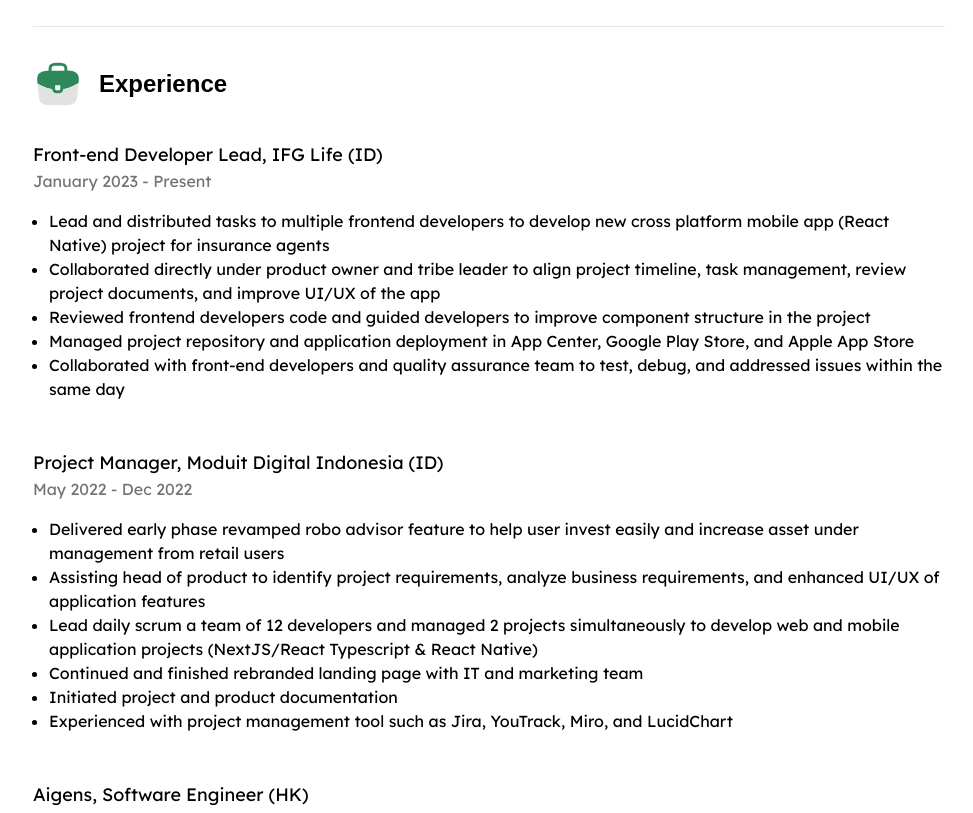
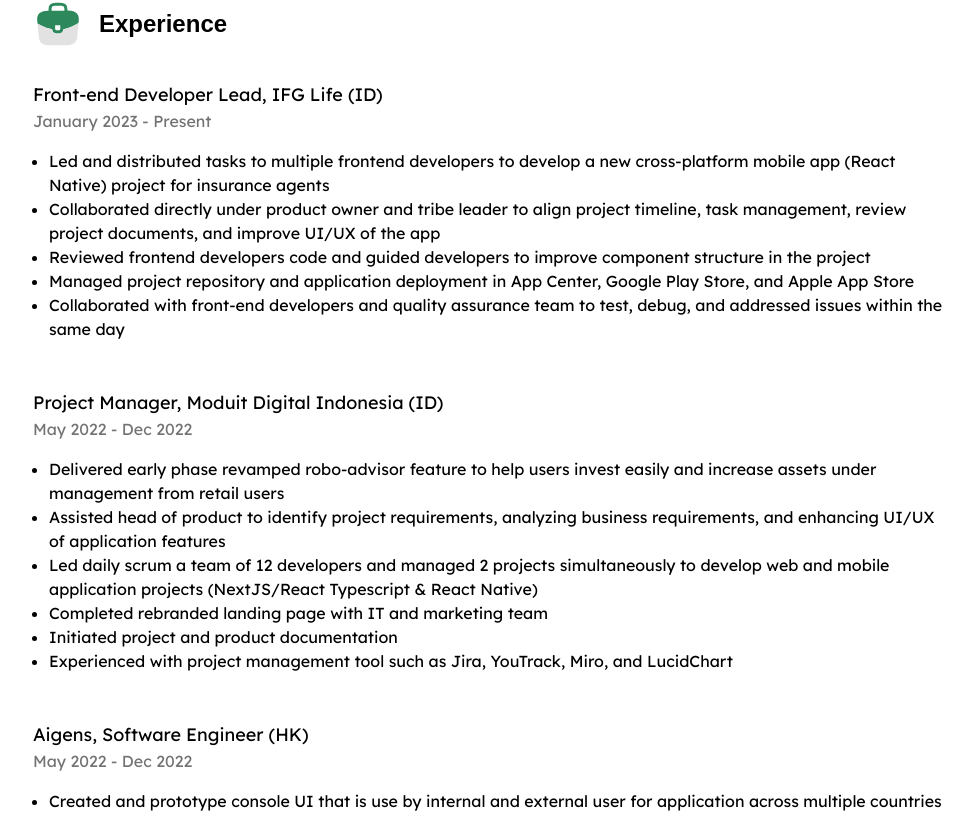
Before and after one commit to vincenth19/vincenth19, a Next.js app: page / in a window 1280 px wide. Shown: the part 445-1258 px from the top of the page, without its empty margins (151-1124 px from the left). Built offline with nearby package versions, Linux system fonts and the light colour scheme; a web font is replaced by a local one.

Commit message:
chore: update experience and disable test for project page (WIP)

```diff
--- a/src/app/page.tsx
+++ b/src/app/page.tsx
@@ -1,4 +1,4 @@
-import { FC } from 'react';
+import { FC, ReactNode } from 'react';
 
 import { Inria_Serif } from '@next/font/google';
 import Image from 'next/image';
@@ -8,85 +8,13 @@ import BtnLink, { btnLinkProps } from '@/components/BtnLink';
 
 const inriaSerifBold = Inria_Serif({ subsets: ['latin'], weight: '700' });
 
-const MY_EXPERIENCES: TExperience[] = [
-	{
-		jobTitle: 'Front-end Developer Lead',
-		companyName: 'IFG Life',
-		companyCountryISOCode: 'ID',
-		dateStart: {
-			month: 'January',
-			year: 2023,
-		},
-		dateEnd: 'Present',
-		jobDescription: [
-			'Lead and distributed tasks to multiple frontend developers to develop new cross platform mobile app (React Native) project for insurance agents',
-			'Collaborated directly under product owner and tribe leader to align project timeline, task management, review project documents, and improve UI/UX of the app',
-			'Reviewed frontend developers code and guided developers to improve component structure in the project',
-			'Managed project repository and application deployment in App Center, Google Play Store, and Apple App Store',
-			'Collaborated with front-end developers and quality assurance team to test, debug, and addressed issues within the same day',
-		],
-	},
-	{
-		jobTitle: 'Project Manager',
-		companyName: 'Moduit Digital Indonesia',
-		companyCountryISOCode: 'ID',
-		dateStart: {
-			month: 'May',
-			year: 2022,
-		},
-		dateEnd: {
-			month: 'Dec',
-			year: 2022,
-		},
-		jobDescription: [
-			'Delivered early phase revamped robo advisor feature to help user invest easily and increase asset under management from retail users',
-			'Assisting head of product to identify project requirements, analyze business requirements, and enhanced UI/UX of application features',
-			'Lead daily scrum a team of 12 developers and managed 2 projects simultaneously to develop web and mobile application projects (NextJS/React Typescript & React Native)',
-			'Continued and finished rebranded landing page with IT and marketing team',
-			'Initiated project and product documentation',
-			'Experienced with project management tool such as Jira, YouTrack, Miro, and LucidChart',
-		],
-	},
-	{
-		jobTitle: 'Aigens',
-		companyName: 'Software Engineer',
-		companyCountryISOCode: 'HK',
-		dateStart: {
-			month: 'May',
-			year: 2022,
-		},
-		dateEnd: {
-			month: 'Dec',
-			year: 2022,
-		},
-		jobDescription: [
-			'Created and prototype console UI that is use by internal and external user for application across multiple countries in Asia',
-			'Conduct business requirement gathering while working under project managers and reporting to product manager in Hong Kong ',
-			'Styled multiple components for web, web responsive, and mobile app (Angular, CSS, SCSS)',
-			'Designed and created prototypes for internal application (Figma)',
-			'Experienced with project management tool such as Jira, YouTrack, Miro, and LucidChart',
-		],
-	},
-	{
-		jobTitle: 'Dell Technologies',
-		companyName: 'Software Engineer',
-		companyCountryISOCode: 'MY',
-		dateStart: {
-			month: 'Jan',
-			year: 2020,
-		},
-		dateEnd: {
-			month: 'Oct',
-			year: 2021,
-		},
-		jobDescription: [
-			'Designed, prototyped, developed, and integrated UI for internal automation application that helps reducing manual labour by more than 50% with intuitive and easy-to-use user interface. (ReactJS, Figma)',
-			'Worked with clients, directors, and business analysts to determine software requirements and system impacts',
-			'Onboarded, trained, and managed front-end development developers within the same team',
-			'Planned and developed on ongoing feature development and product maintenance',
-		],
-	},
-];
+type TProjects = {
+	title: string;
+	technologies: string[];
+	description: string;
+	icon: ReactNode;
+	link: string;
+};
 
 const EXTERNAL_LINKS: btnLinkProps[] = [
 	{
@@ -126,6 +54,8 @@ const EXTERNAL_LINKS: btnLinkProps[] = [
 		),
 	},
 ];
+
+const PROJECTS: TProjects[] = [];
 
 export default function Home() {
 	return (
@@ -169,6 +99,8 @@ const Header: FC = () => {
 					);
 				})}
 			</span>
+
+			{PROJECTS.length > 0 && (
 				<Link
 					href="/projects"
 					passHref
@@ -179,6 +111,7 @@ const Header: FC = () => {
 						My Projects
 					</button>
 				</Link>
+			)}
 		</section>
 	);
 };
@@ -200,6 +133,85 @@ type TExperience = {
 interface PropsExperiences {
 	experiencesData: TExperience[];
 }
+
+const MY_EXPERIENCES: TExperience[] = [
+	{
+		jobTitle: 'Front-end Developer Lead',
+		companyName: 'IFG Life',
+		companyCountryISOCode: 'ID',
+		dateStart: {
+			month: 'January',
+			year: 2023,
+		},
+		dateEnd: 'Present',
+		jobDescription: [
+			'Led and distributed tasks to multiple frontend developers to develop a new cross-platform mobile app (React Native) project for insurance agents',
+			'Collaborated directly under product owner and tribe leader to align project timeline, task management, review project documents, and improve UI/UX of the app',
+			'Reviewed frontend developers code and guided developers to improve component structure in the project',
+			'Managed project repository and application deployment in App Center, Google Play Store, and Apple App Store',
+			'Collaborated with front-end developers and quality assurance team to test, debug, and addressed issues within the same day',
+		],
+	},
+	{
+		jobTitle: 'Project Manager',
+		companyName: 'Moduit Digital Indonesia',
+		companyCountryISOCode: 'ID',
+		dateStart: {
+			month: 'May',
+			year: 2022,
+		},
+		dateEnd: {
+			month: 'Dec',
+			year: 2022,
+		},
+		jobDescription: [
+			'Delivered early phase revamped robo-advisor feature to help users invest easily and increase assets under management from retail users',
+			'Assisted head of product to identify project requirements, analyzing business requirements, and enhancing UI/UX of application features',
+			'Led daily scrum a team of 12 developers and managed 2 projects simultaneously to develop web and mobile application projects (NextJS/React Typescript & React Native)',
+			'Completed rebranded landing page with IT and marketing team',
+			'Initiated project and product documentation',
+			'Experienced with project management tool such as Jira, YouTrack, Miro, and LucidChart',
+		],
+	},
+	{
+		jobTitle: 'Aigens',
+		companyName: 'Software Engineer',
+		companyCountryISOCode: 'HK',
+		dateStart: {
+			month: 'May',
+			year: 2022,
+		},
+		dateEnd: {
+			month: 'Dec',
+			year: 2022,
+		},
+		jobDescription: [
+			'Created and prototype console UI that is use by internal and external user for application across multiple countries in Asia',
+			'Conduct business requirement gathering while working under project managers and reporting to product manager in Hong Kong ',
+			'Styled multiple components for web, web responsive, and mobile app (Angular, CSS, SCSS)',
+			'Designed and created prototypes for internal application (Figma)',
+		],
+	},
+	{
+		jobTitle: 'Dell Technologies',
+		companyName: 'Software Engineer',
+		companyCountryISOCode: 'MY',
+		dateStart: {
+			month: 'Jan',
+			year: 2020,
+		},
+		dateEnd: {
+			month: 'Oct',
+			year: 2021,
+		},
+		jobDescription: [
+			'Designed, prototyped, developed, and integrated UI for internal automation application that helps reducing manual labour by more than 50% with intuitive and easy-to-use user interface. (ReactJS, Figma)',
+			'Worked with clients, directors, and business analysts to determine software requirements and system impacts',
+			'Onboarded, trained, and managed front-end development developers within the same team',
+			'Planned and developed on ongoing feature development and product maintenance',
+		],
+	},
+];
 
 const Experiences: FC<PropsExperiences> = ({ experiencesData }) => {
 	return (
```
Also changed, not shown: 2 other files (tests, documents, lock files or other folders). Lines whose indentation alone changed are shown as unchanged.
